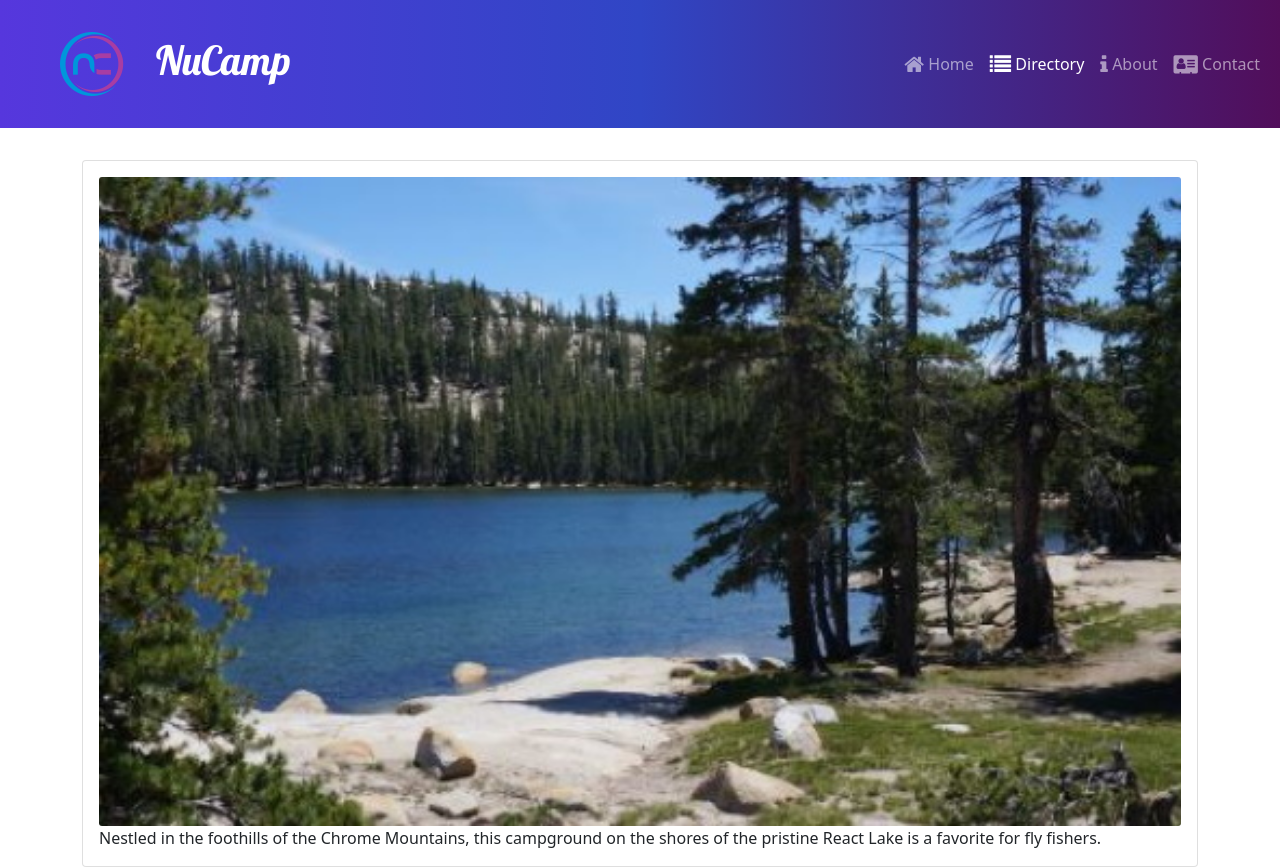
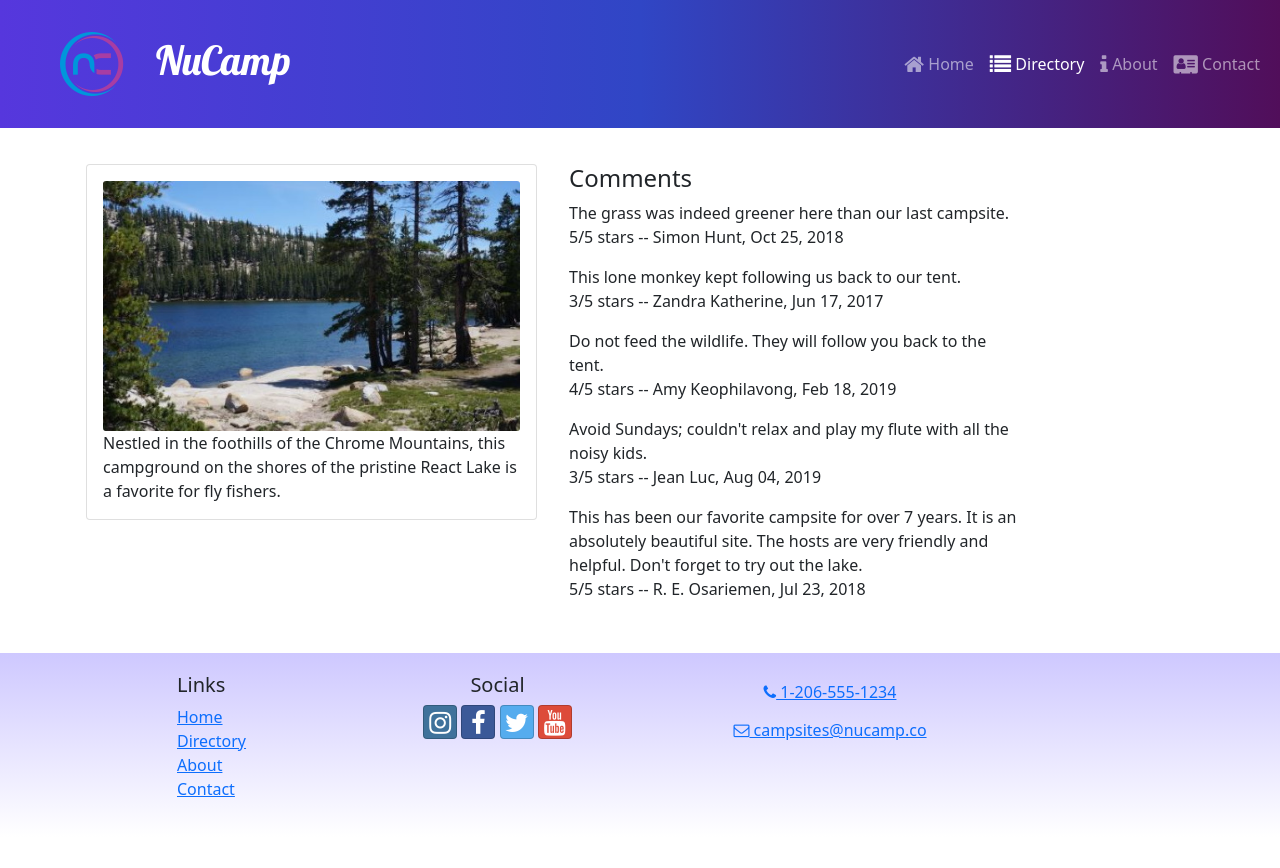
Before and after one commit to N-yaya/campsites, a React (Create React App) app: page /directory/0 in a window 1280 px wide. Shown: the top 868 px of the page. After the commit the page ends 837 px from the top, so only its background shows below. Built offline with nearby package versions, Linux system fonts and the light colour scheme.

Commit message:
Comments

```diff
--- a/src/features/campsites/CampsiteDetail.js
+++ b/src/features/campsites/CampsiteDetail.js
@@ -3,7 +3,7 @@
     const {image, name, description}= campsite;
 
     return(
-        <Col md='12' classname='m-4'>
+        <Col md='5' className='m-1'>
              <Card>
                 <CardBody>
                     <CardImg Top src={image} alt={name} />
--- /dev/null
+++ b/src/features/comments/Comment.js
@@ -0,0 +1,13 @@
+import { formatDate } from '../../utils/formatDate';
+
+const Comments = ({comment}) =>{
+  const {text:commentText, author, rating, date}=comment;
+  return(
+    <p>
+        {commentText}
+        <br/>
+        {rating}/5 stars -- {author}, {formatDate(date)}
+    </p>
+  );
+}
+export default Comments;
--- /dev/null
+++ b/src/features/comments/CommentsList.js
@@ -0,0 +1,23 @@
+import { Col } from 'reactstrap';
+import Comment from './Comment';
+import { selectCommentsByCampsiteId } from './commentsSlice';
+
+const CommentsList = ({campsiteId}) =>{
+  const comments = selectCommentsByCampsiteId(campsiteId);
+  if (comments && comments.length > 0) {
+    return (
+       <Col  md='5' className='m-1'>
+        <h4> Comments </h4>
+        {comments.map((comment=>{
+            return <Comment key={comment.id} comment={comment} />;
+           }))}
+       </Col>
+       );
+     }
+     return (
+        <Col md='5' className='m-1'>
+            There are no comments for this campsite yet.
+        </Col>
+    );
+};
+export default CommentsList;
--- /dev/null
+++ b/src/features/comments/commentsSlice.js
@@ -0,0 +1,5 @@
+import { COMMENTS } from '../../app/shared/COMMENTS';
+
+export const selectCommentsByCampsiteId = (campsiteId) =>{
+    return COMMENTS.filter((comment)=>comment.campsiteId===parseInt(campsiteId));
+}
--- a/src/pages/CampsiteDetailPage.js
+++ b/src/pages/CampsiteDetailPage.js
@@ -2,6 +2,7 @@
 import {useParams} from 'react-router-dom';
 import {selectCampsiteById} from '../features/campsites/campsitesSlice';
 import CampsiteDetail from '../features/campsites/CampsiteDetail';
+import CommentsList from '../features/comments/CommentsList';
 
 const CampsiteDetailPage =() =>{
     const { campsiteId } = useParams();
@@ -10,6 +11,7 @@
         <Container>
             <Row>
                 <CampsiteDetail campsite={campsite} />
+                <CommentsList campsiteId={campsiteId} />
             </Row>
         </Container>
     );
--- /dev/null
+++ b/src/utils/formatDate.js
@@ -0,0 +1,7 @@
+export const formatDate = (date) => {
+    return new Intl.DateTimeFormat('en-US', {
+        year: 'numeric',
+        month: 'short',
+        day: '2-digit'
+    }).format(new Date(Date.parse(date)));
+};
```
Also changed, not shown: src/app/shared/COMMENTS.js (line endings or trailing spaces).
